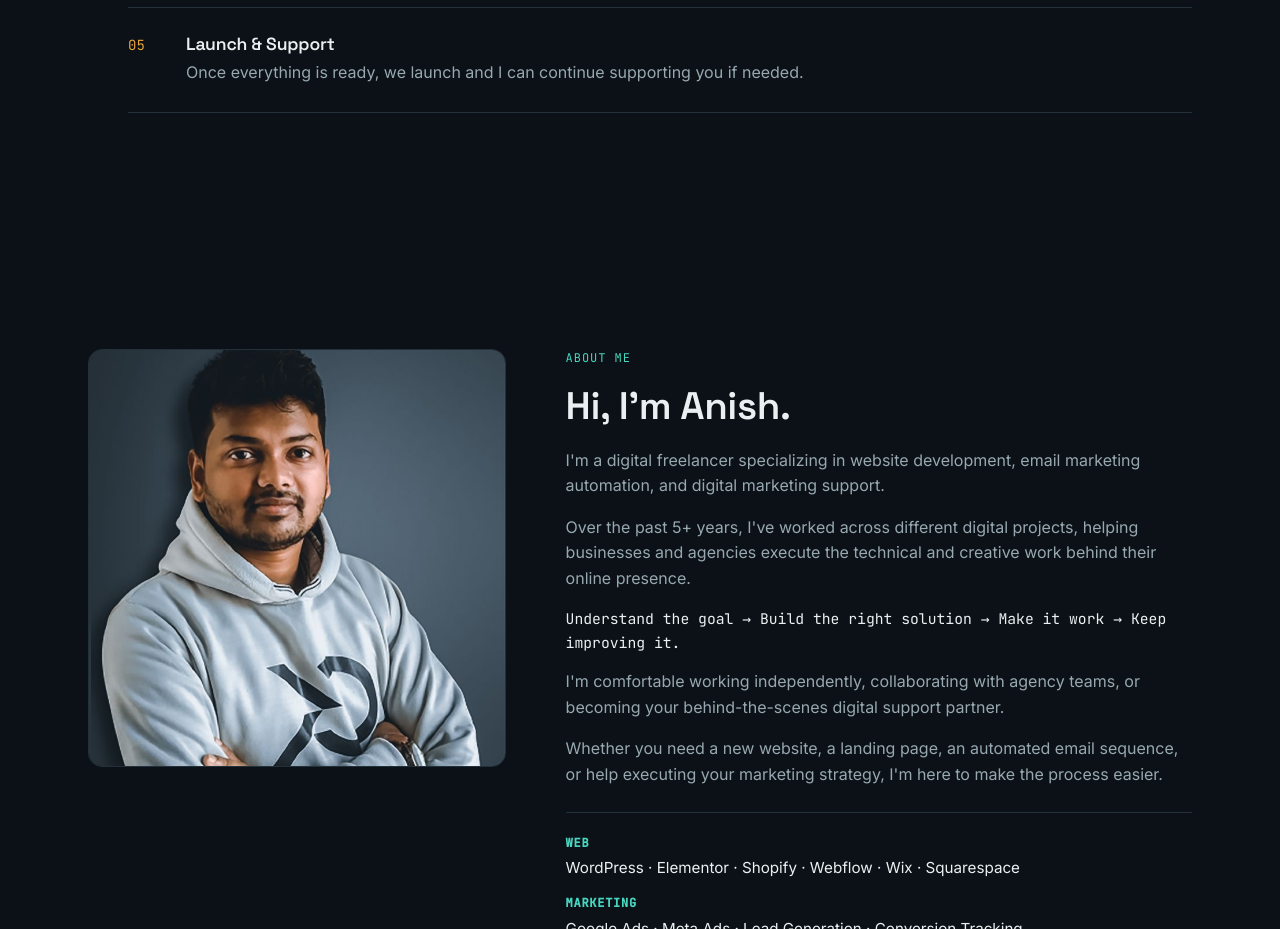
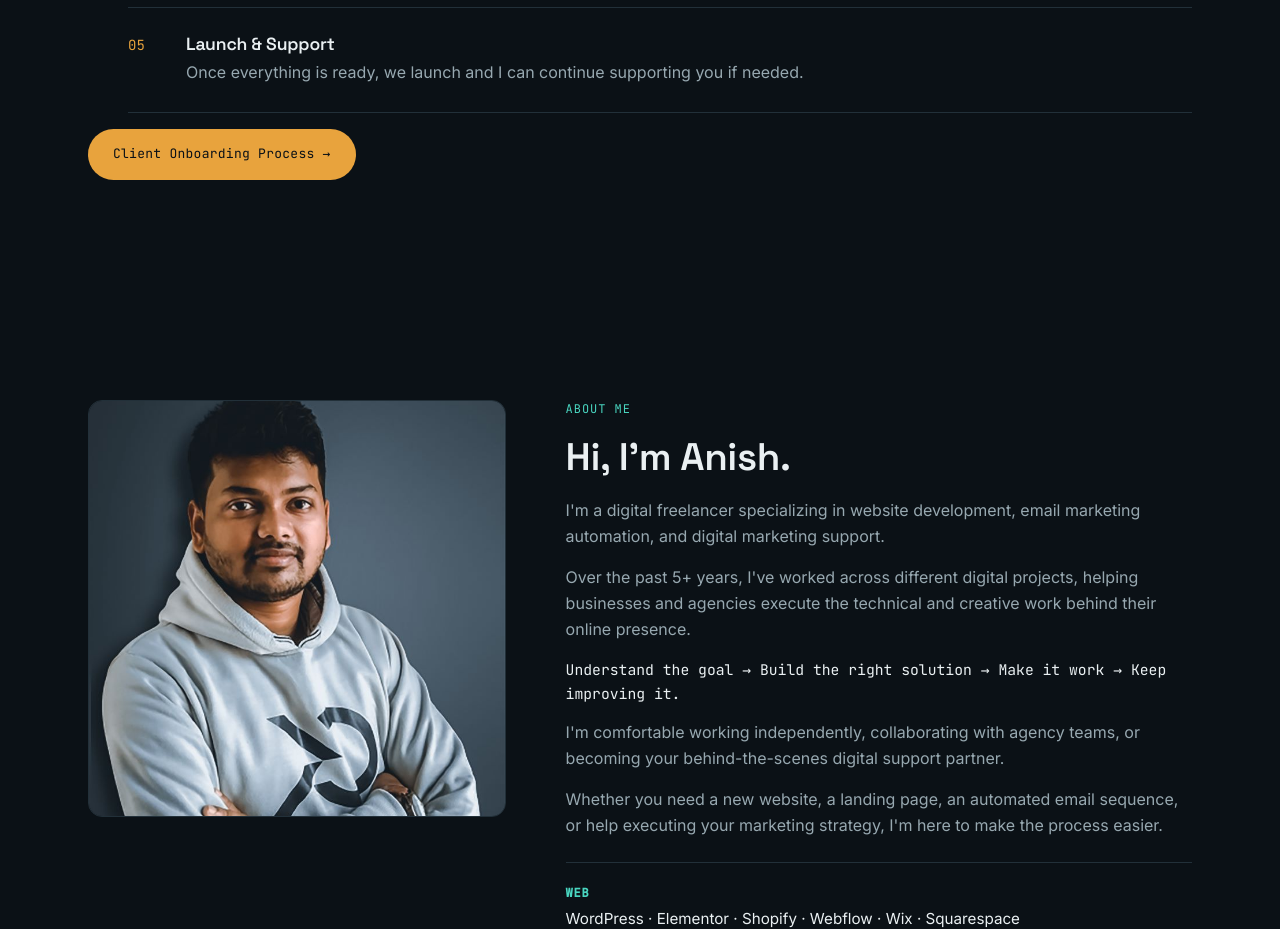
Before and after one commit to anishtask/portfolio, a plain HTML site: page index.html in a window 1280 px wide. Shown: the part 5940-6869 px from the top of the page. Drawn offline with Linux system fonts and the light colour scheme; a script that the page names is missing.

Commit message:
Update index.html

```diff
--- a/index.html
+++ b/index.html
@@ -185,6 +185,7 @@
         <li class="process-step reveal" style="--delay:210ms"><span class="mono process-step__num">04</span><div><h4>Review &amp; Refine</h4><p>You'll receive the work for review. I'll make the required adjustments.</p></div></li>
         <li class="process-step reveal" style="--delay:280ms"><span class="mono process-step__num">05</span><div><h4>Launch &amp; Support</h4><p>Once everything is ready, we launch and I can continue supporting you if needed.</p></div></li>
       </ol>
+      <div class="process-cta reveal" style="--delay:340ms"> <a href="https://anishtask.github.io/client-onboarding/" target="_blank" rel="noopener noreferrer" class="btn btn--primary">Client Onboarding Process <span class="arrow">→</span></a> </div>
     </div>
   </section>
 
```
